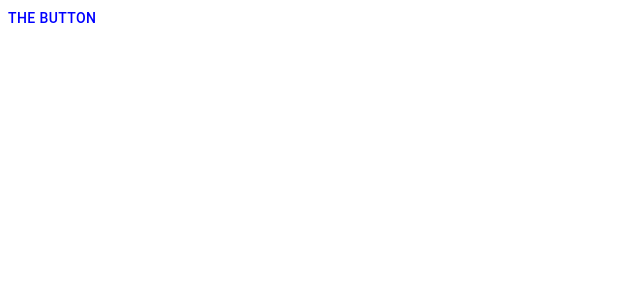
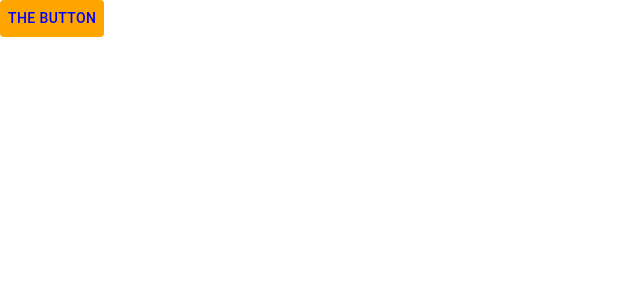
Before and after one commit to orenkole/material-ui-sistilli, a React (Create React App) app: page / in a window 1280 px wide. Shown: the top 300 px of the page, without its empty margins (0-640 px from the left). Built offline with nearby package versions, Linux system fonts and the light colour scheme.

Commit message:
3: makeStyles. Multiple properties depend on props

```diff
--- a/src/CoolButton.jsx
+++ b/src/CoolButton.jsx
@@ -5,9 +5,10 @@ import {
 import React from 'react'
 
 const useStyles = makeStyles({
-  buttonStyles: {
-    color: props => (props.cool ? "blue" : "red")
-  }
+  buttonStyles: props => ({
+    color: props.cool ? "blue" : "red",
+    backgroundColor: props.cool ? "orange" : "yellow",
+  })
 });
 
 function CoolButton(props) {
```
